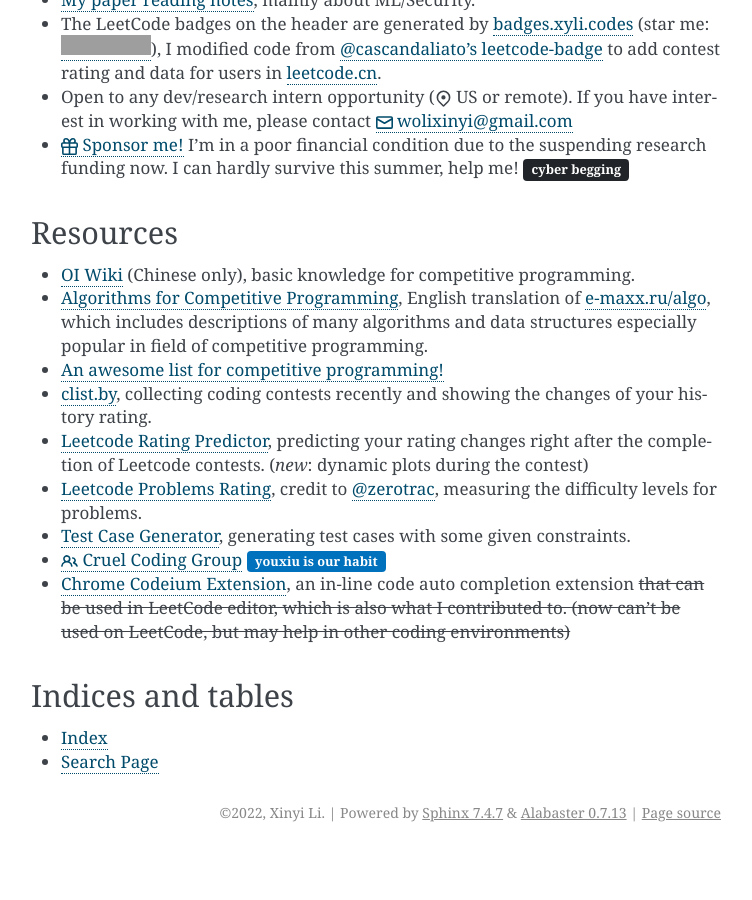
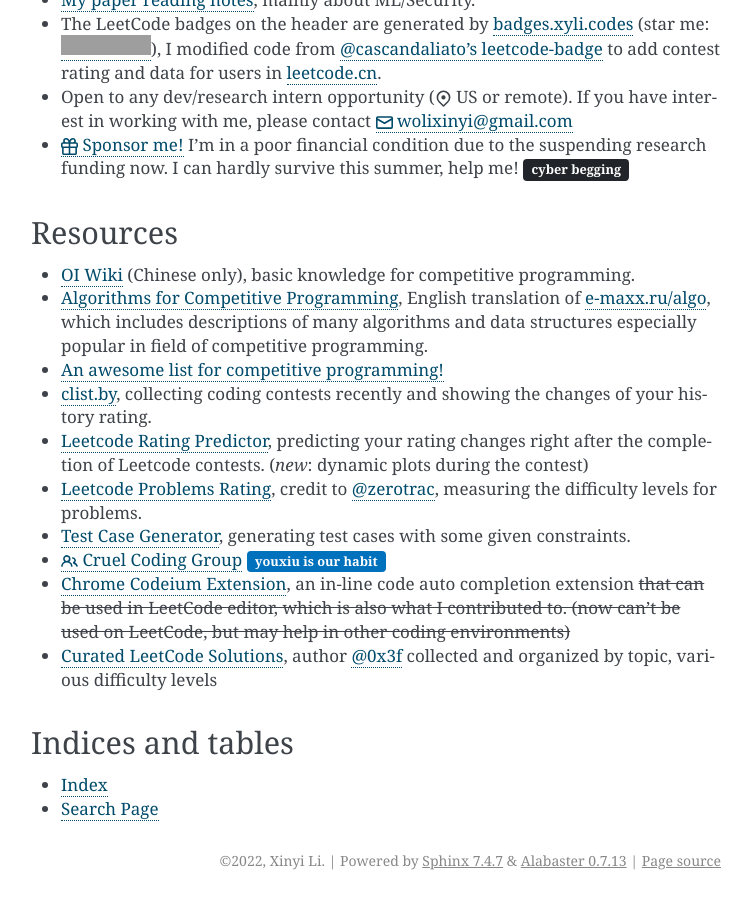
Before and after one commit to li-xin-yi/lctemplates, a Sphinx documentation site: the page built from docs/source/index.md, in a window 1280 px wide and 900 px high, scrolled down 1450 px. Shown: the whole window, without its empty margins (389-1141 px from the left). Built offline with Sphinx 7.4.7, drawn with Linux system fonts in a browser that asks for light colours; before the commit the page ends 2302 px from its top, so only the background shows below that; grey boxes are pictures that could not be loaded.

Commit message:
Fix resources list formatting in index.md: remove stray hyphen and correctly include "Curated LeetCode Solutions" as a list item

```diff
--- a/docs/source/index.md
+++ b/docs/source/index.md
@@ -59,7 +59,7 @@
 - [Test Case Generator](https://test-case-generator.herokuapp.com/), generating test cases with some given constraints.
 - [{octicon}`people` Cruel Coding Group](http://board.cruelcoding.com/) {bdg-primary}`youxiu is our habit`
 - [Chrome Codeium Extension](https://github.com/Exafunction/codeium-chrome), an in-line code auto completion extension <del>that can be used in LeetCode editor<del>, which is also what I contributed to. (now can't be used on LeetCode, but may help in other coding environments)
-
+- [Curated LeetCode Solutions](https://github.com/EndlessCheng/codeforces-go/blob/master/leetcode/SOLUTIONS.md), author [@0x3f](http://space.bilibili.com/206214) collected and organized by topic, various difficulty levels
 
 ## Indices and tables
 
```
